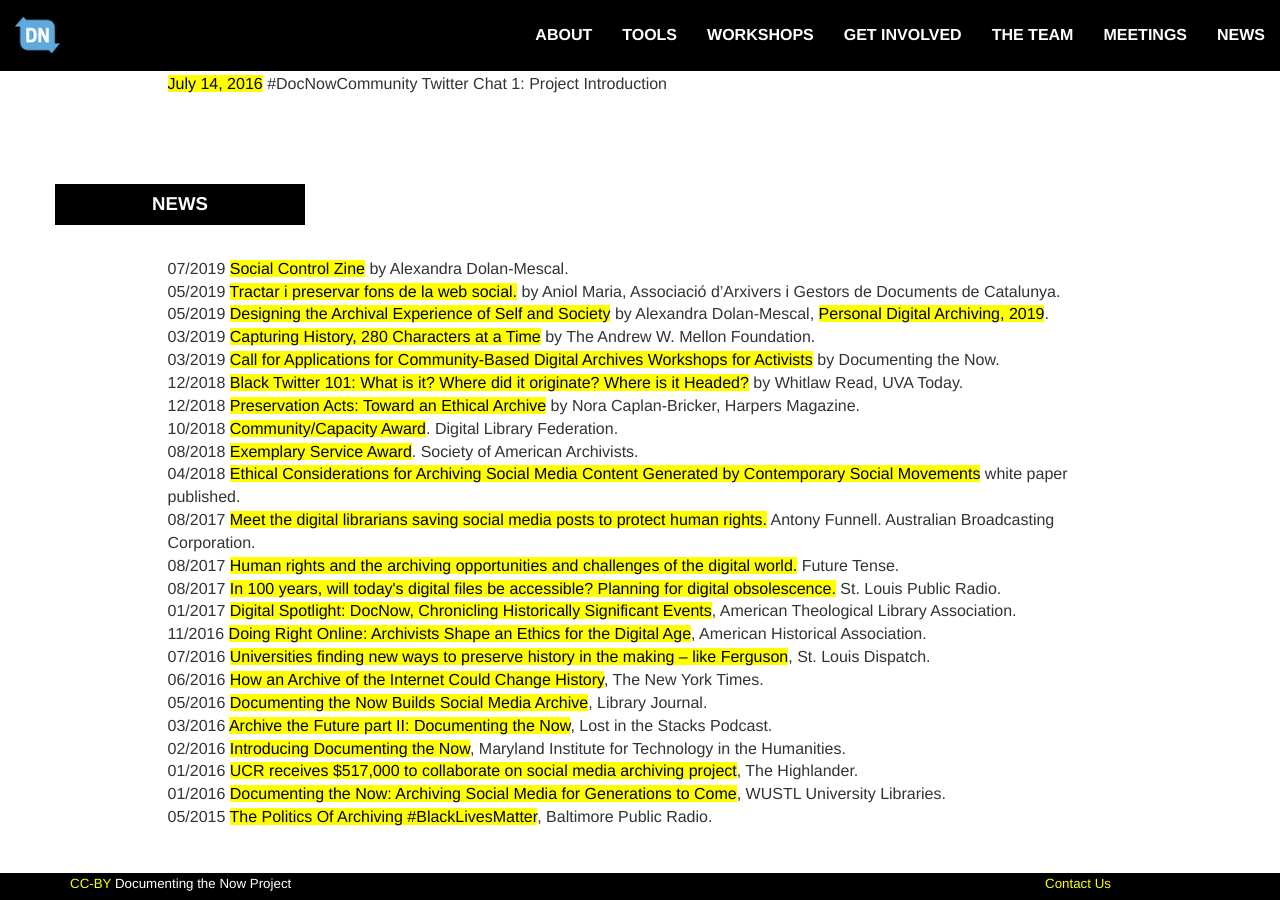
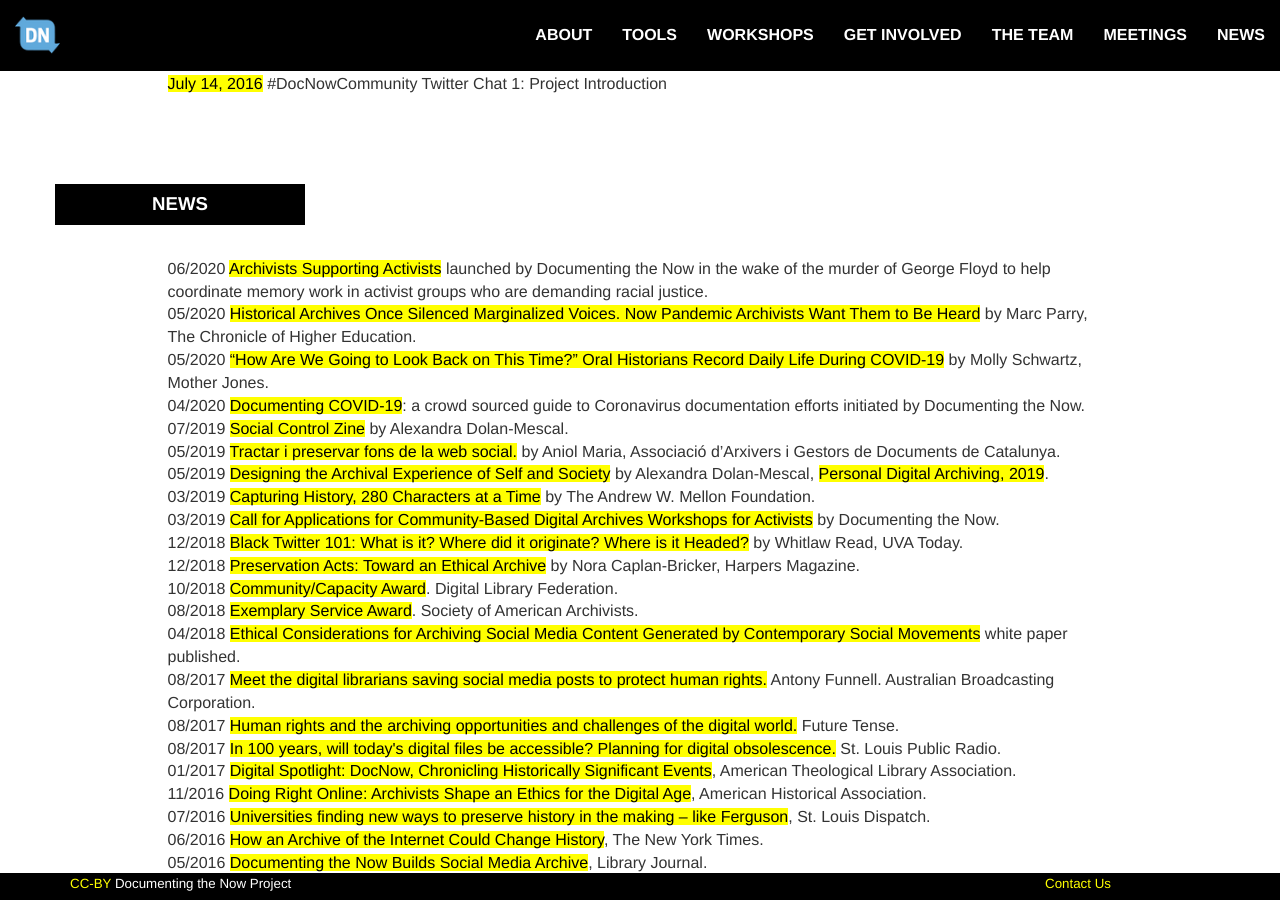
Before and after one commit to DocNow/docnow.github.io, a Jekyll site: the page built from index.html, in a window 1280 px wide and 900 px high, scrolled down 5054 px. Built offline with Jekyll 4.4.1, drawn with Linux system fonts in a browser that asks for light colours.

Commit message:
added a few news items

```diff
--- a/index.html
+++ b/index.html
@@ -452,6 +452,10 @@
             <h2>News</h2>
             <br>
                 <div class="col-lg-offset-1 col-lg-10 news-items">
+                  06/2020 <a href="/archivists-supporting-activists/">Archivists Supporting Activists</a> launched by Documenting the Now in the wake of the murder of George Floyd to help coordinate memory work in activist groups who are demanding racial justice.<br>
+                  05/2020 <a href="https://www.chronicle.com/article/Historical-Archives-Once/248693">Historical Archives Once Silenced Marginalized Voices. Now Pandemic Archivists Want Them to Be Heard</a> by Marc Parry, The Chronicle of Higher Education.<br>
+                  05/2020 <a href="https://www.motherjones.com/coronavirus-updates/2020/05/how-are-we-going-to-look-back-on-this-time-oral-historians-record-daily-life-during-covid-19/">“How Are We Going to Look Back on This Time?” Oral Historians Record Daily Life During COVID-19</a> by Molly Schwartz, Mother Jones.<br>
+                  04/2020 <a href="https://bit.ly/doc-covid19">Documenting COVID-19</a>: a crowd sourced guide to Coronavirus documentation efforts initiated by Documenting the Now.<br>
                   07/2019 <a href="/workshops/social-control-2019/">Social Control Zine</a> by Alexandra Dolan-Mescal.<br>
                   05/2019 <a href="http://arxivers.com/ladada/tractar-i-preservar-fons-de-la-web-social/">Tractar i preservar fons de la web social.</a> by Aniol Maria, Associació d’Arxivers i Gestors de Documents de Catalunya.<br>
                   05/2019 <a href="/docs/pda-2019.pdf">Designing the Archival Experience of Self and Society</a> by Alexandra Dolan-Mescal, <a href="https://www.library.pitt.edu/PDA19/Schedule">Personal Digital Archiving, 2019</a>.<br>
```
